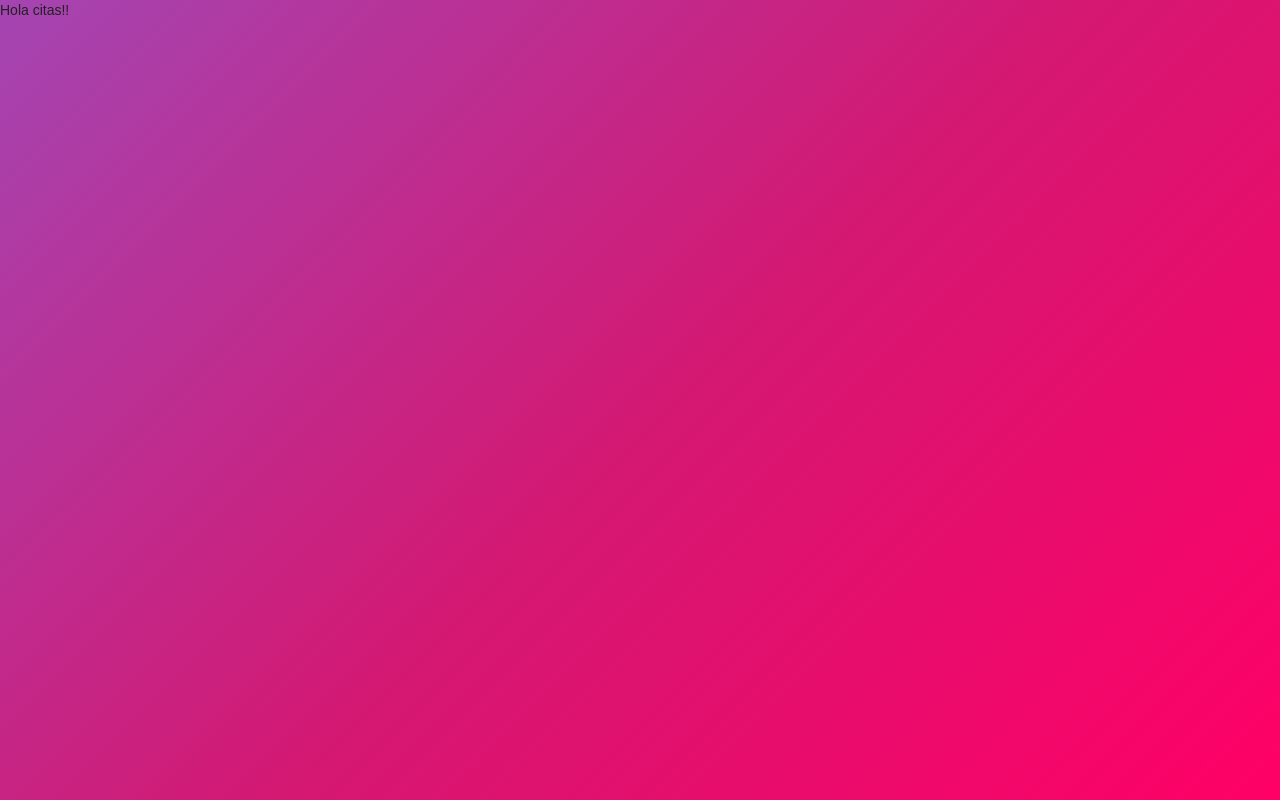
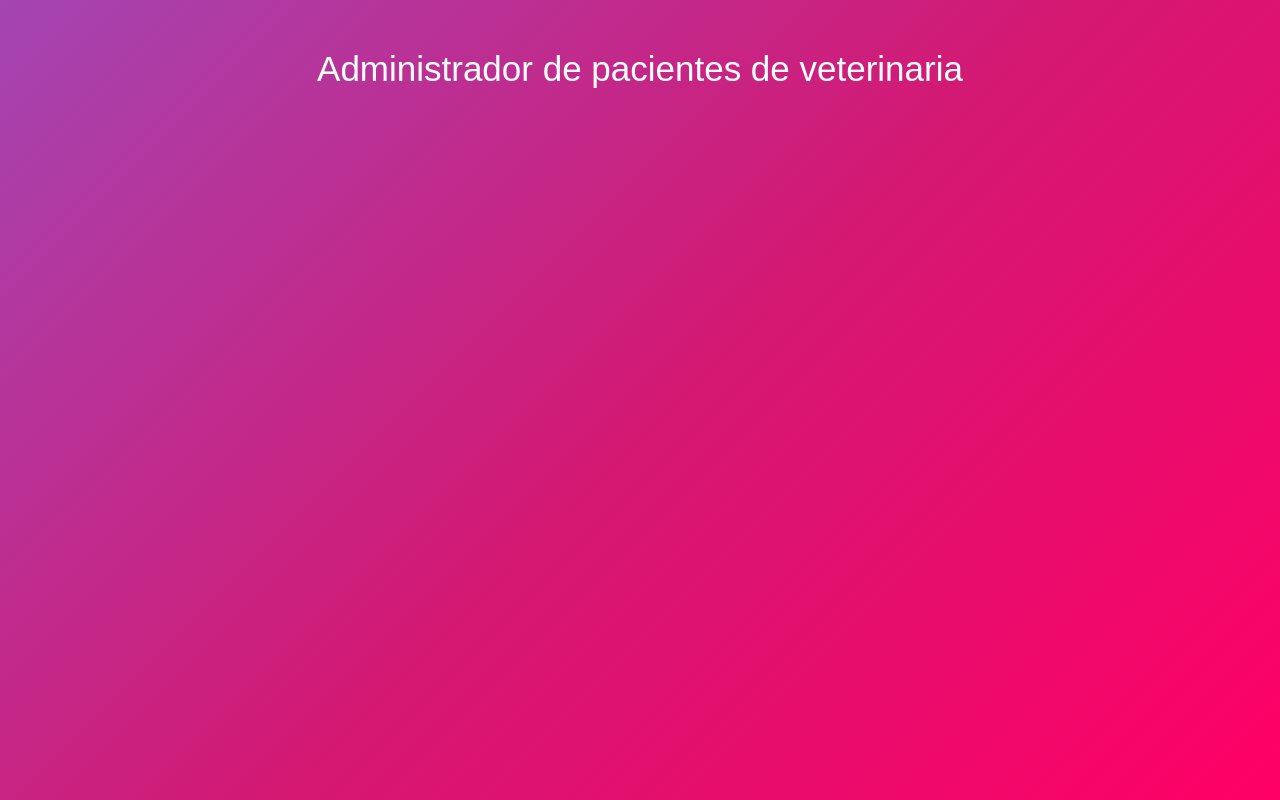
Before and after one commit to jmocana2/ejemplos-react-udemy, a React (Create React App) app in the folder citasreact/: page / in a window 1280 px wide. Built offline with nearby package versions, Linux system fonts and the light colour scheme.

Commit message:
Created Header

```diff
--- a/citasreact/src/App.js
+++ b/citasreact/src/App.js
@@ -1,10 +1,11 @@
 import React, { Component } from 'react';
+import Header from './componentes/header';
 
 class App extends Component {
   render() {
     return (
       <div className="App">
-       Hola citas!!
+        <Header />
       </div>
     );
   }
--- /dev/null
+++ b/citasreact/src/componentes/header.js
@@ -0,0 +1,11 @@
+import React from 'react';
+
+const Header = () => {
+  return (
+    <header>
+      <h1 className="text-center">Administrador de pacientes de veterinaria</h1>
+    </header>
+  );
+};
+
+export default Header;
```
